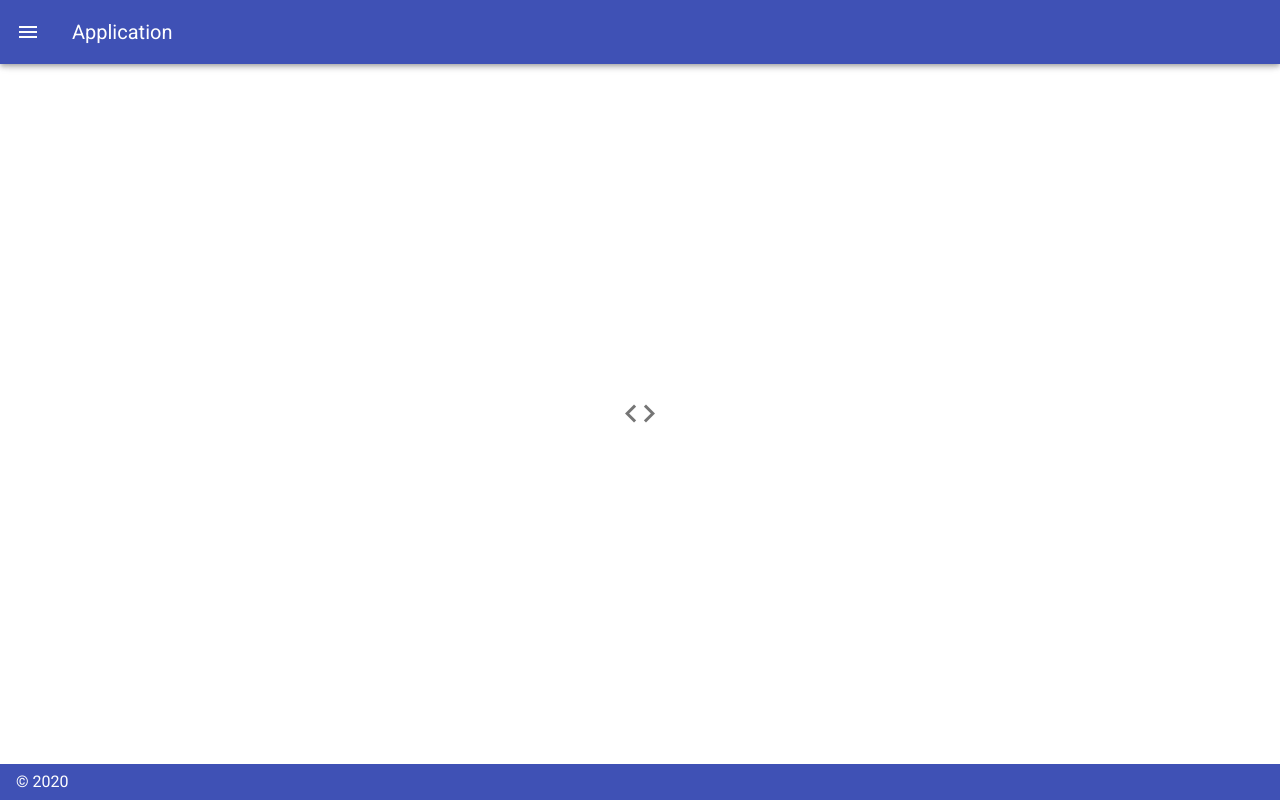
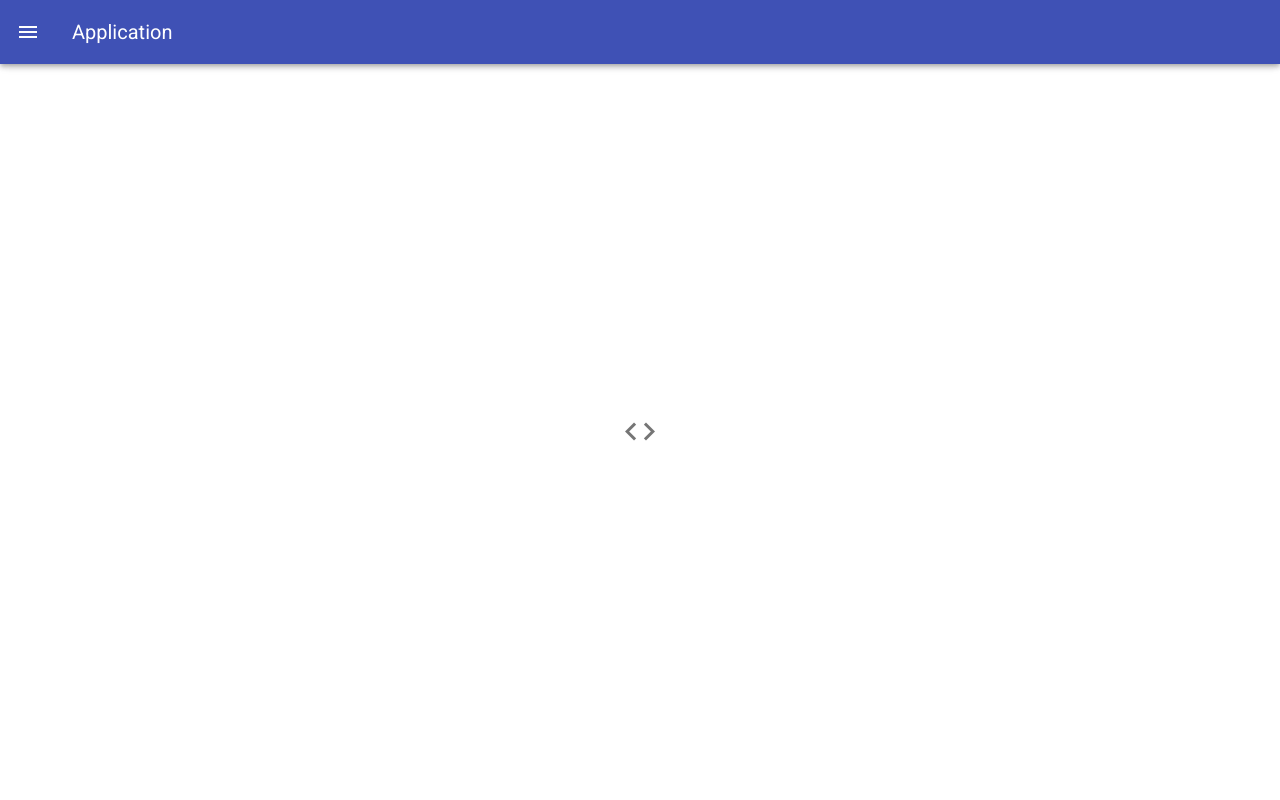
Before and after one commit to shippokun/vuetify-ts, a Vue app: page / in a window 1280 px wide. Built offline with nearby package versions, Linux system fonts and the light colour scheme.

Commit message:
refactor: 💡 footer要素を外だししてhomeにcontainer追加

```diff
--- /dev/null
+++ b/src/pages/footer/components/FooterComponent.vue
@@ -0,0 +1,12 @@
+<template>
+  <v-footer color="indigo" app>
+    <span class="white--text">&copy; 2020</span>
+  </v-footer>
+</template>
+
+<script lang="ts">
+import { Component, Vue } from 'vue-property-decorator';
+
+@Component
+export default class FooterComponent extends Vue {}
+</script>
--- /dev/null
+++ b/src/pages/footer/components/index.ts
@@ -0,0 +1 @@
+export { default as FooterPage } from './FooterComponent.vue';
--- /dev/null
+++ b/src/pages/footer/index.ts
@@ -0,0 +1 @@
+export * from './components';
--- a/src/pages/home/components/Home.vue
+++ b/src/pages/home/components/HomeComponent.vue
@@ -42,9 +42,6 @@
         </v-row>
       </v-container>
     </v-main>
-    <v-footer color="indigo" app>
-      <span class="white--text">&copy; 2020</span>
-    </v-footer>
   </v-app>
 </template>
 
--- a/src/pages/home/components/index.ts
+++ b/src/pages/home/components/index.ts
@@ -1 +1 @@
-export { default as Home } from './Home.vue';
+export { default as HomeComponent } from './HomeComponent.vue';
--- /dev/null
+++ b/src/pages/home/containers/HomeContainer.vue
@@ -0,0 +1,20 @@
+<template>
+  <v-app>
+    <HomeComponent />
+    <Footer />
+  </v-app>
+</template>
+
+<script lang="ts">
+import { HomeComponent } from '../components';
+import { FooterPage } from '../../footer';
+import { Component, Vue } from 'vue-property-decorator';
+
+@Component({
+  components: {
+    HomeComponent,
+    FooterPage,
+  },
+})
+export default class HomeContainer extends Vue {}
+</script>
--- /dev/null
+++ b/src/pages/home/containers/index.ts
@@ -0,0 +1 @@
+export { default as HomePage } from './HomeContainer.vue';
--- a/src/pages/home/index.ts
+++ b/src/pages/home/index.ts
@@ -1 +1 @@
-export * from './components';
+export * from './containers';
--- a/src/router/index.ts
+++ b/src/router/index.ts
@@ -1,6 +1,6 @@
 import Vue from 'vue';
 import VueRouter, { RouteConfig } from 'vue-router';
-import { Home, About } from '../pages';
+import { HomePage } from '../pages';
 
 Vue.use(VueRouter);
 
@@ -8,12 +8,7 @@ const routes: Array<RouteConfig> = [
   {
     path: '/',
     name: 'Home',
-    component: Home,
-  },
-  {
-    path: '/about',
-    name: 'About',
-    component: About,
+    component: HomePage,
   },
 ];
 
```
